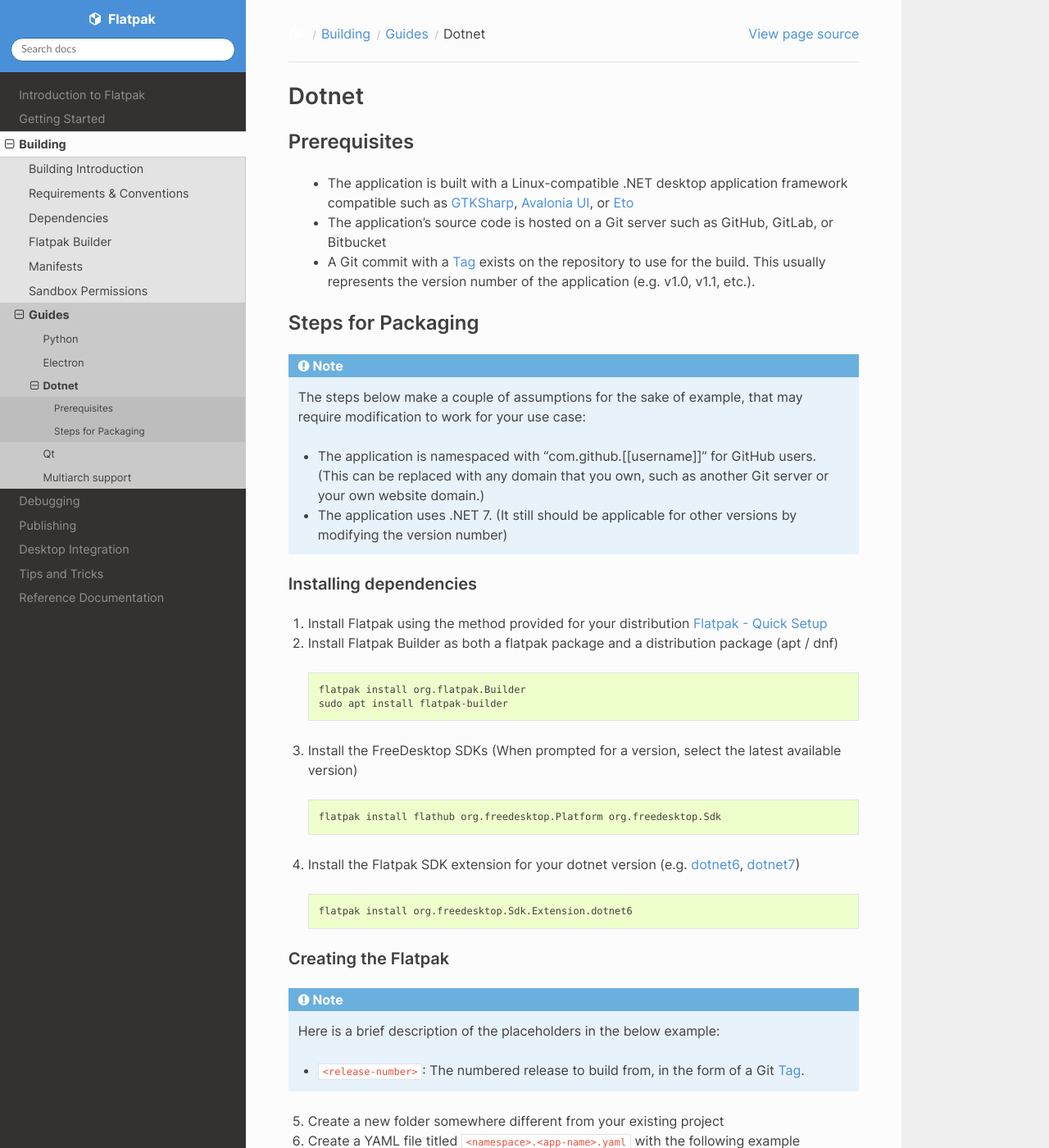
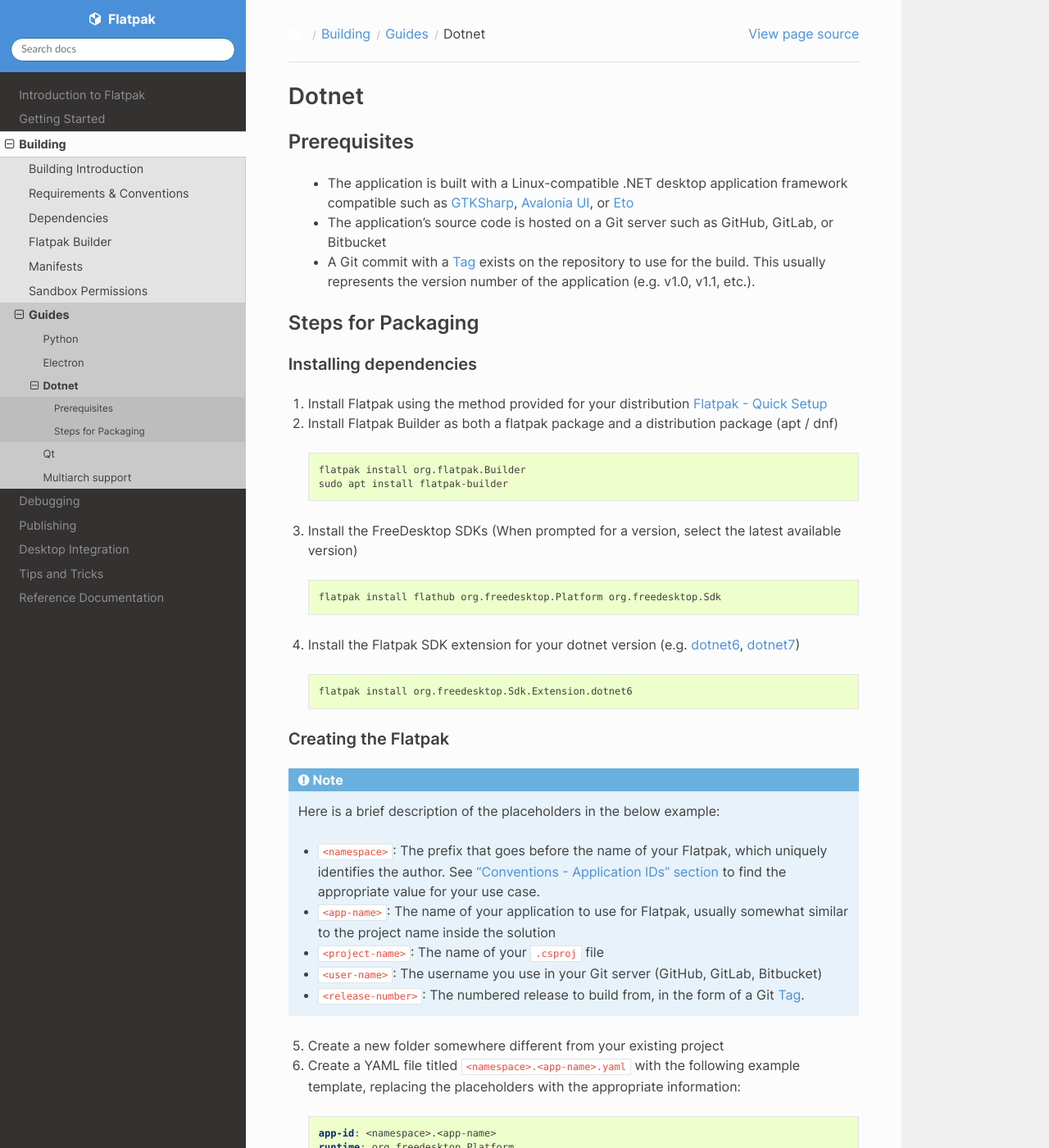
Before and after one commit to flatpak/flatpak-docs, a Sphinx documentation site: the page built from docs/dotnet.rst, in a window 1280 px wide and 1400 px high. Shown: the whole window at 82% size. Built offline with Sphinx 7.4.7 and the Read the Docs theme 2.0.0, drawn with Linux system fonts in a browser that asks for light colours.

Commit message:
Updated help verbiage on .NET guide

```diff
--- a/docs/dotnet.rst
+++ b/docs/dotnet.rst
@@ -9,15 +9,6 @@ Prerequisites
 
 Steps for Packaging
 ~~~~~~~~~~~~~~~~~~~
-
-.. note::
-
-  The steps below make a couple of assumptions for the sake of example, that may require modification to work for your use case:
-
-  - The application is namespaced with “com.github.[[username]]” for GitHub users.
-    (This can be replaced with any domain that you own, such as another Git server or your own website domain.)
-  - The application uses .NET 7.
-    (It still should be applicable for other versions by modifying the version number)
 
 Installing dependencies
 ^^^^^^^^^^^^^^^^^^^^^^^
@@ -54,6 +45,10 @@ Creating the Flatpak
 
   Here is a brief description of the placeholders in the below example:
 
+  - ``<namespace>``: The prefix that goes before the name of your Flatpak, which uniquely identifies the author. See `"Conventions - Application IDs" section <https://docs.flatpak.org/en/latest/conventions.html#application-ids>`__ to find the appropriate value for your use case.
+  - ``<app-name>``: The name of your application to use for Flatpak, usually somewhat similar to the project name inside the solution
+  - ``<project-name>``: The name of your ``.csproj`` file
+  - ``<user-name>``: The username you use in your Git server (GitHub, GitLab, Bitbucket)
   - ``<release-number>``: The numbered release to build from, in the form of a Git `Tag <https://git-scm.com/book/en/v2/Git-Basics-Tagging>`__.
 
 5.  Create a new folder somewhere different from your existing project
```
